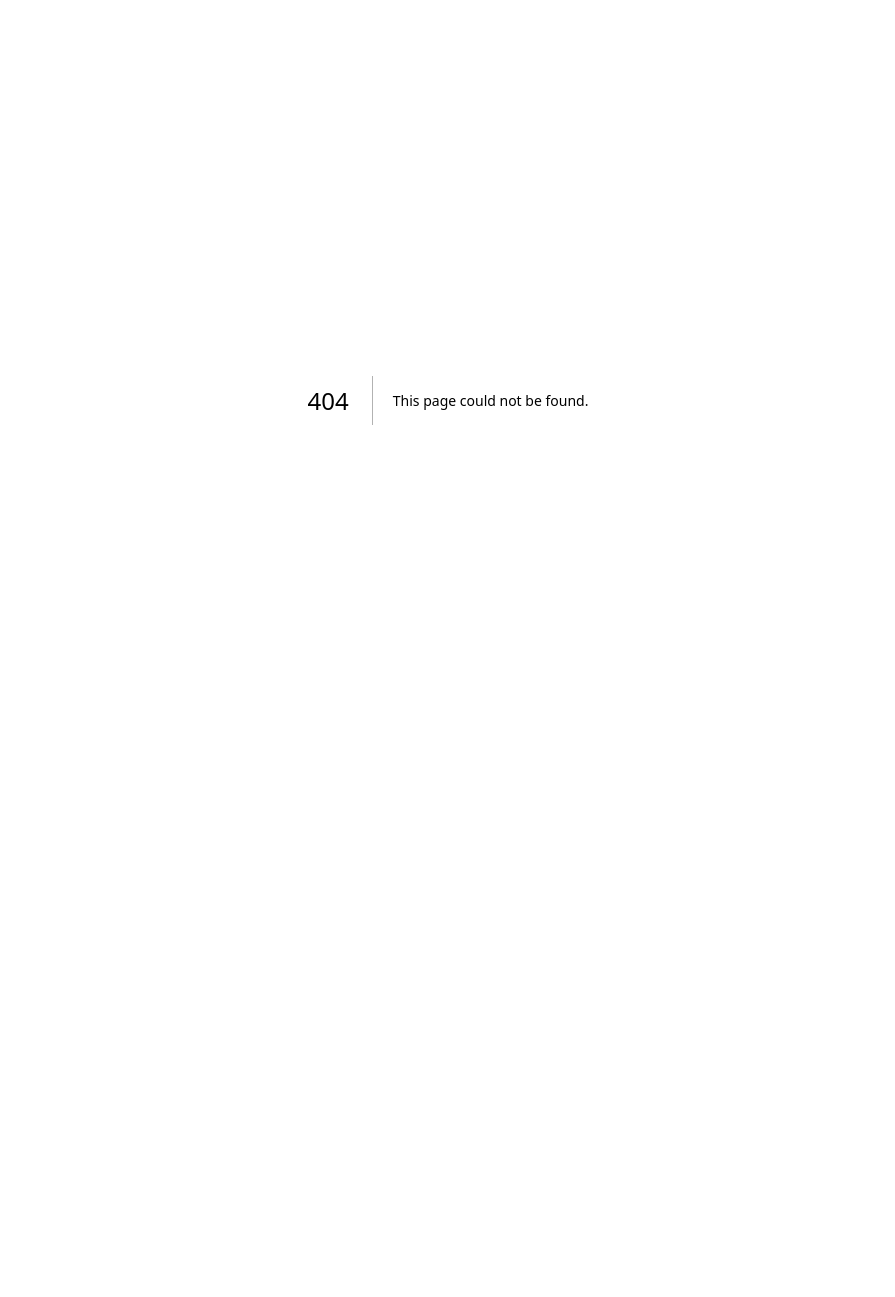
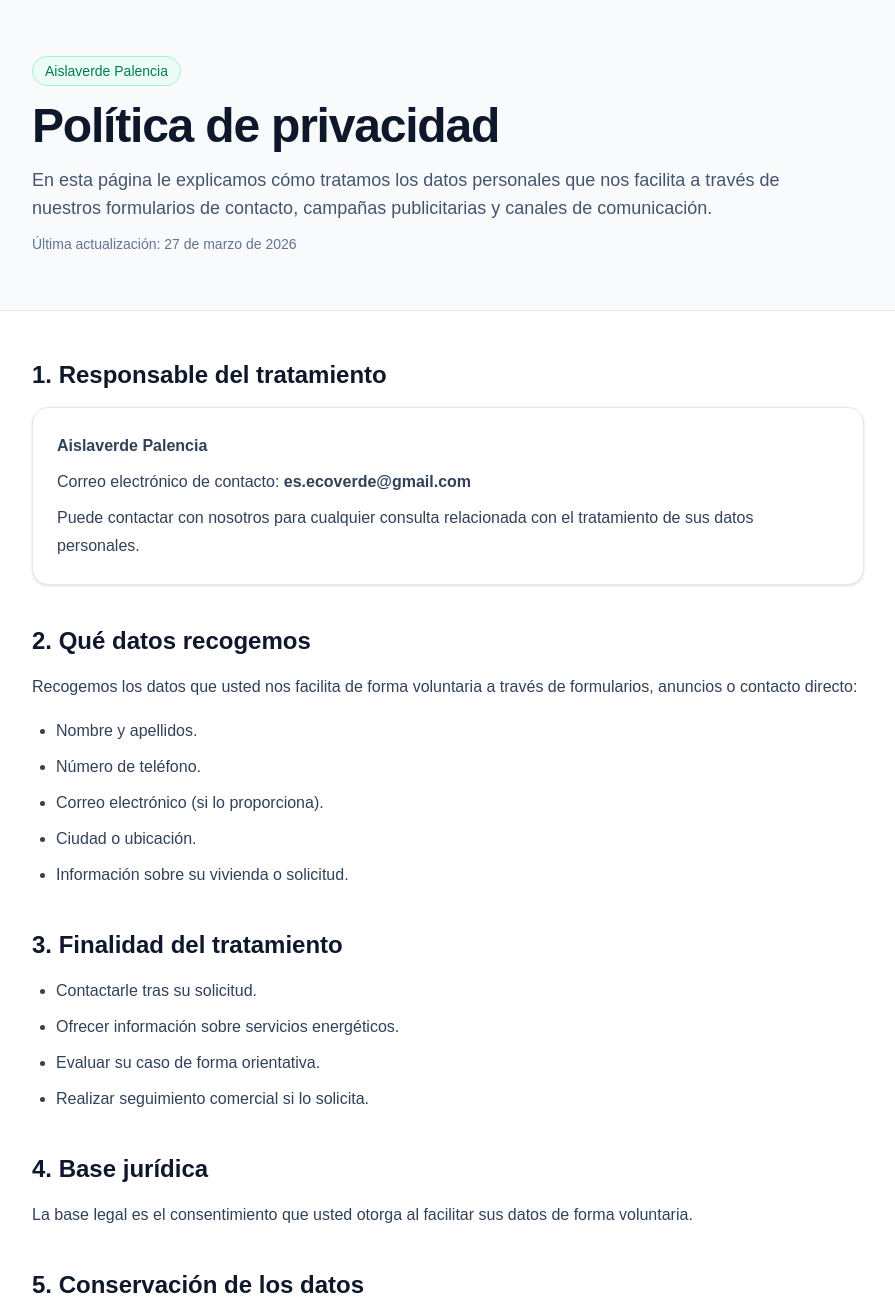
Before and after one commit to protectas-systemes/enerviva-site, a Next.js app: page /app/politica-privacidad in a window 1280 px wide. Before the commit this address had no page. Shown: the top 1297 px of the page, without its empty margins (192-1087 px from the left). Before the commit the page ends 800 px from the top, so only its background shows below. Built offline with nearby package versions, Linux system fonts and the light colour scheme.

Commit message:
Create page.tsx

```diff
--- /dev/null
+++ b/app/app/politica-privacidad/page.tsx
@@ -0,0 +1,172 @@
+export const metadata = {
+  title: "Política de privacidad | Aislaverde Palencia",
+  description:
+    "Política de privacidad de Aislaverde Palencia para solicitudes de información y formularios de contacto.",
+};
+
+export default function PoliticaPrivacidadPage() {
+  return (
+    <main className="min-h-screen bg-white text-slate-900">
+      <section className="border-b border-slate-200 bg-slate-50">
+        <div className="mx-auto max-w-4xl px-6 py-14 md:px-8">
+          <span className="inline-flex rounded-full border border-emerald-200 bg-emerald-50 px-3 py-1 text-sm font-medium text-emerald-700">
+            Aislaverde Palencia
+          </span>
+
+          <h1 className="mt-4 text-4xl font-bold tracking-tight text-slate-900 md:text-5xl">
+            Política de privacidad
+          </h1>
+
+          <p className="mt-4 max-w-3xl text-base leading-7 text-slate-600 md:text-lg">
+            En esta página le explicamos cómo tratamos los datos personales que
+            nos facilita a través de nuestros formularios de contacto,
+            campañas publicitarias y canales de comunicación.
+          </p>
+
+          <p className="mt-3 text-sm text-slate-500">
+            Última actualización: 27 de marzo de 2026
+          </p>
+        </div>
+      </section>
+
+      <section className="mx-auto max-w-4xl px-6 py-12 md:px-8">
+        <div className="space-y-10">
+
+          <section>
+            <h2 className="text-2xl font-semibold text-slate-900">
+              1. Responsable del tratamiento
+            </h2>
+
+            <div className="mt-4 rounded-2xl border border-slate-200 bg-white p-6 shadow-sm">
+              <p className="leading-7 text-slate-700">
+                <strong>Aislaverde Palencia</strong>
+              </p>
+
+              <p className="mt-2 leading-7 text-slate-700">
+                Correo electrónico de contacto:{" "}
+                <strong>es.ecoverde@gmail.com</strong>
+              </p>
+
+              <p className="mt-2 leading-7 text-slate-700">
+                Puede contactar con nosotros para cualquier consulta relacionada
+                con el tratamiento de sus datos personales.
+              </p>
+            </div>
+          </section>
+
+          <section>
+            <h2 className="text-2xl font-semibold text-slate-900">
+              2. Qué datos recogemos
+            </h2>
+
+            <p className="mt-4 leading-7 text-slate-700">
+              Recogemos los datos que usted nos facilita de forma voluntaria a
+              través de formularios, anuncios o contacto directo:
+            </p>
+
+            <ul className="mt-4 list-disc space-y-2 pl-6 leading-7 text-slate-700">
+              <li>Nombre y apellidos.</li>
+              <li>Número de teléfono.</li>
+              <li>Correo electrónico (si lo proporciona).</li>
+              <li>Ciudad o ubicación.</li>
+              <li>Información sobre su vivienda o solicitud.</li>
+            </ul>
+          </section>
+
+          <section>
+            <h2 className="text-2xl font-semibold text-slate-900">
+              3. Finalidad del tratamiento
+            </h2>
+
+            <ul className="mt-4 list-disc space-y-2 pl-6 leading-7 text-slate-700">
+              <li>Contactarle tras su solicitud.</li>
+              <li>Ofrecer información sobre servicios energéticos.</li>
+              <li>Evaluar su caso de forma orientativa.</li>
+              <li>Realizar seguimiento comercial si lo solicita.</li>
+            </ul>
+          </section>
+
+          <section>
+            <h2 className="text-2xl font-semibold text-slate-900">
+              4. Base jurídica
+            </h2>
+
+            <p className="mt-4 leading-7 text-slate-700">
+              La base legal es el consentimiento que usted otorga al facilitar
+              sus datos de forma voluntaria.
+            </p>
+          </section>
+
+          <section>
+            <h2 className="text-2xl font-semibold text-slate-900">
+              5. Conservación de los datos
+            </h2>
+
+            <p className="mt-4 leading-7 text-slate-700">
+              Conservamos los datos el tiempo necesario para gestionar su
+              solicitud y cumplir con obligaciones legales.
+            </p>
+          </section>
+
+          <section>
+            <h2 className="text-2xl font-semibold text-slate-900">
+              6. Cesión de datos
+            </h2>
+
+            <p className="mt-4 leading-7 text-slate-700">
+              No vendemos sus datos. Solo podrán comunicarse cuando sea necesario
+              para prestar el servicio o por obligación legal.
+            </p>
+          </section>
+
+          <section>
+            <h2 className="text-2xl font-semibold text-slate-900">
+              7. Derechos del usuario
+            </h2>
+
+            <ul className="mt-4 list-disc space-y-2 pl-6 leading-7 text-slate-700">
+              <li>Acceso</li>
+              <li>Rectificación</li>
+              <li>Supresión</li>
+              <li>Oposición</li>
+              <li>Limitación</li>
+            </ul>
+
+            <p className="mt-4 leading-7 text-slate-700">
+              Puede ejercer sus derechos escribiendo a{" "}
+              <strong>es.ecoverde@gmail.com</strong>
+            </p>
+          </section>
+
+          <section>
+            <h2 className="text-2xl font-semibold text-slate-900">
+              8. Seguridad
+            </h2>
+
+            <p className="mt-4 leading-7 text-slate-700">
+              Aplicamos medidas para proteger sus datos frente a accesos no
+              autorizados o uso indebido.
+            </p>
+          </section>
+
+          <section>
+            <h2 className="text-2xl font-semibold text-slate-900">
+              9. Contacto
+            </h2>
+
+            <div className="mt-4 rounded-2xl border border-slate-200 bg-emerald-50 p-6">
+              <p className="leading-7 text-slate-800">
+                Para cualquier duda, puede escribir a:
+              </p>
+
+              <p className="mt-3 text-lg font-semibold text-slate-900">
+                es.ecoverde@gmail.com
+              </p>
+            </div>
+          </section>
+
+        </div>
+      </section>
+    </main>
+  );
+}
```
